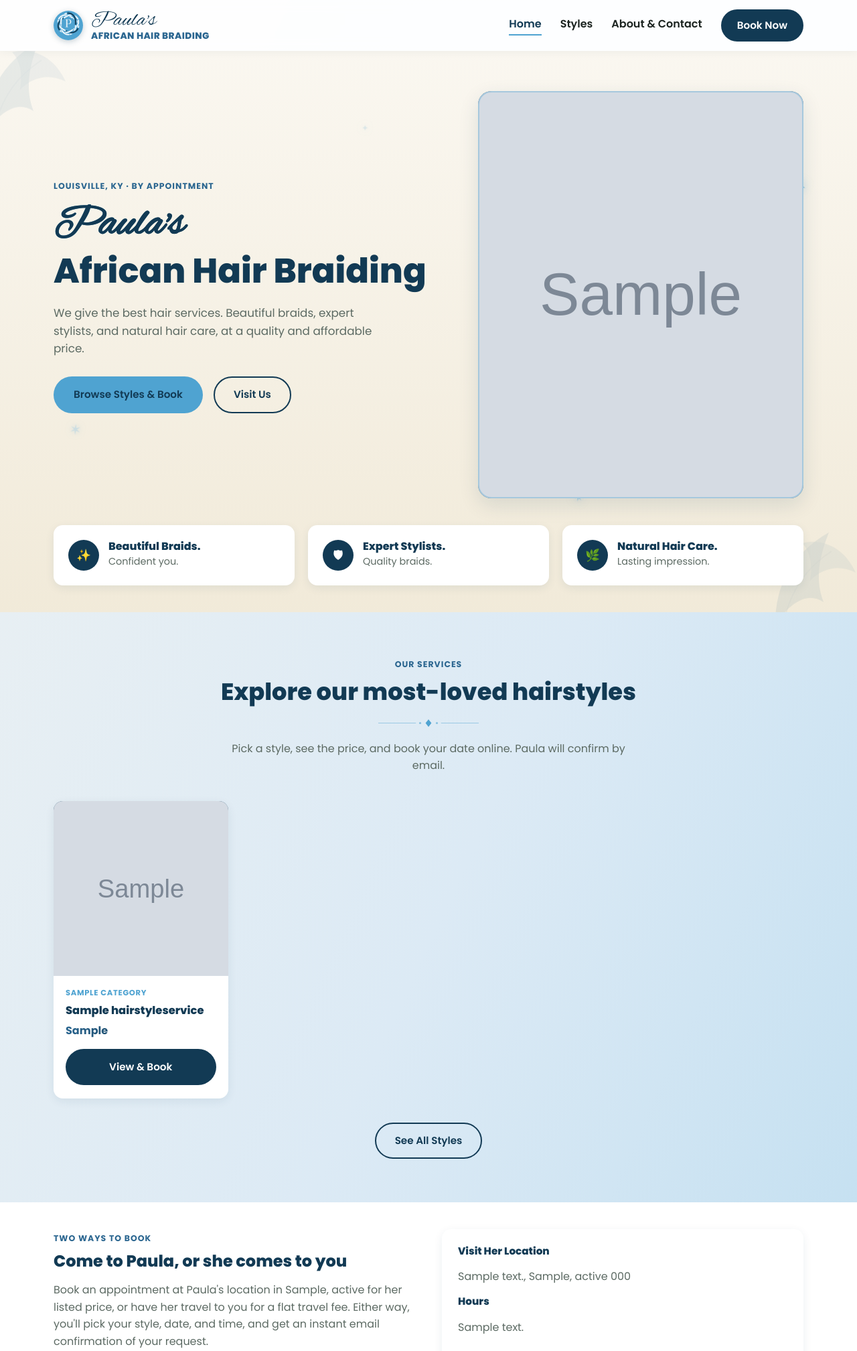
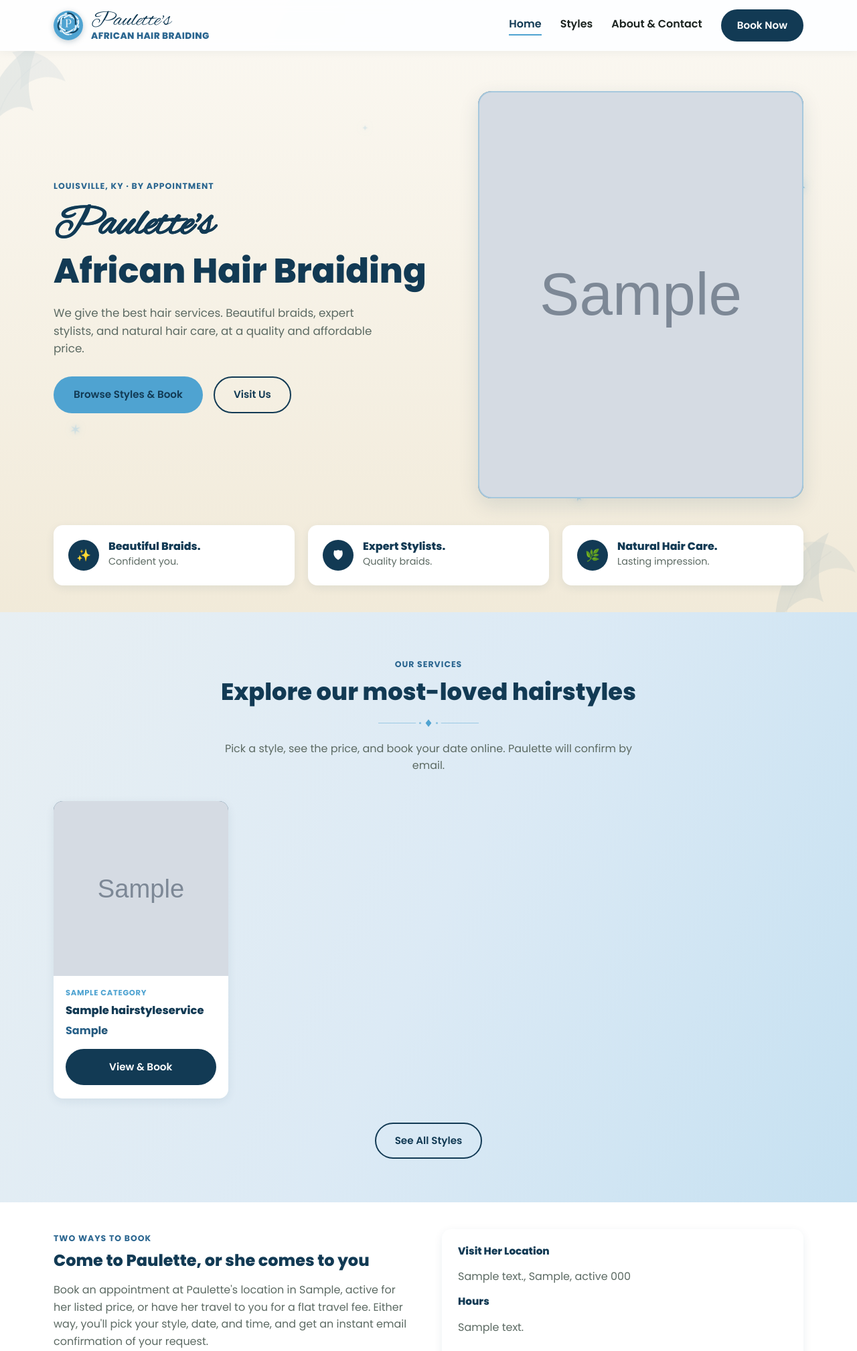
Before and after one commit to AlphaGL/paulasafriacanhairbraiding, a Django app: page / in a window 1280 px wide. Shown: the top 2017 px of the page at 67% size. Run offline with Django 5.2, Linux system fonts and the light colour scheme; tables that the repository leaves empty hold one stand-in row (values such as "Sample post"); grey boxes marked "Sample" are stand-in pictures.

Commit message:
Rename business from Paula's to Paulette's African Hair Braiding

```diff
--- a/bookings/forms.py
+++ b/bookings/forms.py
@@ -54,7 +54,7 @@ class BookingForm(forms.ModelForm):
                 WEEKDAY_NAMES[d] for d in business.days_closed_list
             )
             raise forms.ValidationError(
-                f"Paula isn't available on this day ({closed_names}). Please pick another date."
+                f"Paulette isn't available on this day ({closed_names}). Please pick another date."
             )
         return requested_date
 
@@ -65,6 +65,6 @@ class BookingForm(forms.ModelForm):
         if location_type == "mobile" and not customer_address:
             self.add_error(
                 "customer_address",
-                "Please enter your address so Paula knows where to come.",
+                "Please enter your address so Paulette knows where to come.",
             )
         return cleaned_data
--- a/bookings/management/commands/seed_initial_data.py
+++ b/bookings/management/commands/seed_initial_data.py
@@ -13,11 +13,11 @@ STARTER_CATEGORIES = [
 
 
 class Command(BaseCommand):
-    help = "Seeds business settings (Paula's info) and starter style categories."
+    help = "Seeds business settings (Paulette's info) and starter style categories."
 
     def handle(self, *args, **options):
         business = BusinessSettings.load()
-        business.business_name = "Paula's African Hair Braiding"
+        business.business_name = "Paulette's African Hair Braiding"
         business.address_line = "4203 Trio Avenue"
         business.city = "Louisville"
         business.state = "KY"
--- a/paulas_african/settings.py
+++ b/paulas_african/settings.py
@@ -193,7 +193,7 @@ if RESEND_API_KEY:
     EMAIL_BACKEND = "bookings.email_backends.ResendEmailBackend"
     # Resend's sandbox sender works with no domain setup, but can only deliver
     # to the email address on the Resend account itself — fine for now since
-    # that's Paula's own inbox; once a real domain is verified with Resend,
+    # that's Paulette's own inbox; once a real domain is verified with Resend,
     # set RESEND_FROM_EMAIL to an address on that domain to email customers too.
     DEFAULT_FROM_EMAIL = config("RESEND_FROM_EMAIL", default="onboarding@resend.dev")
 else:
--- a/static/css/site.css
+++ b/static/css/site.css
@@ -1,5 +1,5 @@
 /* ---------------------------------------------------------------
-   Paula's African Hair Braiding — public site styles
+   Paulette's African Hair Braiding — public site styles
    Palette pulled from the logo: deep navy + sky blue accent.
    Variable names (--green-*, --gold*) are kept from the original green/gold
    theme to avoid touching every reference — only the values changed.
--- a/styles/models.py
+++ b/styles/models.py
@@ -31,7 +31,7 @@ class HairstyleService(models.Model):
     salon_price = models.DecimalField(
         max_digits=7,
         decimal_places=2,
-        help_text="Price when the customer comes to Paula's location. Always used for "
+        help_text="Price when the customer comes to Paulette's location. Always used for "
         "the booking total, even if a display override below is set.",
     )
     price_display_override = models.CharField(
--- a/templates/base.html
+++ b/templates/base.html
@@ -21,7 +21,7 @@
       <a href="{% url 'core:home' %}" class="brand">
         <img src="{% static 'images/logo-emblem.png' %}" alt="" class="brand-mark">
         <span class="brand-text">
-          <span class="brand-script">Paula's</span>
+          <span class="brand-script">Paulette's</span>
           <span class="brand-bold">African Hair Braiding</span>
         </span>
       </a>
@@ -62,7 +62,7 @@
         <div class="brand footer-brand">
           <img src="{% static 'images/logo-emblem.png' %}" alt="" class="brand-mark">
           <span class="brand-text">
-            <span class="brand-script">Paula's</span>
+            <span class="brand-script">Paulette's</span>
             <span class="brand-bold">African Hair Braiding</span>
           </span>
         </div>
--- a/templates/bookings/booking_form.html
+++ b/templates/bookings/booking_form.html
@@ -8,7 +8,7 @@
     <div class="section-heading reveal" data-reveal>
       <span class="eyebrow">Booking Request</span>
       <h2>{{ hairstyle.name }}</h2>
-      <p>Fill in your details below. Paula will follow up by email to confirm your appointment.</p>
+      <p>Fill in your details below. Paulette will follow up by email to confirm your appointment.</p>
     </div>
 
     <form method="post" class="form-card reveal" data-reveal novalidate>
@@ -67,7 +67,7 @@
       <div class="form-group" id="addressGroup">
         <label for="{{ form.customer_address.id_for_label }}">Your Address</label>
         {{ form.customer_address }}
-        <p class="help-text">Needed so Paula knows where to come.</p>
+        <p class="help-text">Needed so Paulette knows where to come.</p>
         {{ form.customer_address.errors }}
       </div>
 
@@ -94,7 +94,7 @@
             <span>Pricing</span>
             <span class="amount">{{ hairstyle.price_display_override }}</span>
           </div>
-          <p class="help-text" style="margin-top:6px;">Paula will confirm your exact price when she reaches out. A flat ${{ business.travel_fee }} travel fee applies if she comes to you.</p>
+          <p class="help-text" style="margin-top:6px;">Paulette will confirm your exact price when she reaches out. A flat ${{ business.travel_fee }} travel fee applies if she comes to you.</p>
         {% else %}
           <div class="price-row">
             <span>Estimated Total</span>
--- a/templates/bookings/email/email_base.html
+++ b/templates/bookings/email/email_base.html
@@ -13,9 +13,9 @@
           <tr>
             <td align="center" style="background-color:#123a54; padding:32px 24px;">
               <a href="{{ site_url }}" style="text-decoration:none;">
-                <img src="{{ site_url }}/static/images/logo-emblem.png" width="56" height="56" alt="Paula's African Hair Braiding" style="display:block; border-radius:50%; margin:0 auto 12px; border:0;">
+                <img src="{{ site_url }}/static/images/logo-emblem.png" width="56" height="56" alt="Paulette's African Hair Braiding" style="display:block; border-radius:50%; margin:0 auto 12px; border:0;">
               </a>
-              <div style="font-family: Georgia, 'Times New Roman', serif; font-size:22px; color:#ffffff; font-weight:bold; letter-spacing:0.5px;">Paula's African Hair Braiding</div>
+              <div style="font-family: Georgia, 'Times New Roman', serif; font-size:22px; color:#ffffff; font-weight:bold; letter-spacing:0.5px;">Paulette's African Hair Braiding</div>
               <div style="font-family: Arial, sans-serif; font-size:11px; color:#4fa3d1; letter-spacing:2px; text-transform:uppercase; margin-top:6px;">Louisville, Kentucky</div>
             </td>
           </tr>
--- a/templates/core/home.html
+++ b/templates/core/home.html
@@ -14,7 +14,7 @@
   <div class="container hero-grid">
     <div class="reveal" data-reveal>
       <span class="eyebrow">Louisville, KY &middot; By appointment</span>
-      <h1><span class="hero-script shimmer-text">Paula's</span>African Hair Braiding</h1>
+      <h1><span class="hero-script shimmer-text">Paulette's</span>African Hair Braiding</h1>
       <p class="lead">We give the best hair services. Beautiful braids, expert stylists, and natural hair care, at a quality and affordable price.</p>
       <div class="hero-actions">
         <a href="{% url 'styles:list' %}" class="btn btn-gold btn-shine">Browse Styles &amp; Book</a>
@@ -58,7 +58,7 @@
       <span class="eyebrow">Our Services</span>
       <h2>Explore our most-loved hairstyles</h2>
       <div class="section-flourish" aria-hidden="true">{% include "partials/flourish.svg" %}</div>
-      <p>Pick a style, see the price, and book your date online. Paula will confirm by email.</p>
+      <p>Pick a style, see the price, and book your date online. Paulette will confirm by email.</p>
     </div>
 
     <div class="style-grid">
@@ -89,8 +89,8 @@
   <div class="container about-grid">
     <div class="reveal" data-reveal>
       <span class="eyebrow">Two Ways To Book</span>
-      <h2>Come to Paula, or she comes to you</h2>
-      <p style="color:var(--muted)">Book an appointment at Paula's location in {{ business.city }}, {{ business.state }} for her listed price, or have her travel to you for a flat travel fee. Either way, you'll pick your style, date, and time, and get an instant email confirmation of your request.</p>
+      <h2>Come to Paulette, or she comes to you</h2>
+      <p style="color:var(--muted)">Book an appointment at Paulette's location in {{ business.city }}, {{ business.state }} for her listed price, or have her travel to you for a flat travel fee. Either way, you'll pick your style, date, and time, and get an instant email confirmation of your request.</p>
       <a href="{% url 'styles:list' %}" class="btn btn-gold" style="margin-top:10px;">Book Your Appointment</a>
     </div>
     <div class="info-card reveal reveal-delay-1" data-reveal>
--- a/templates/studio/base.html
+++ b/templates/studio/base.html
@@ -4,7 +4,7 @@
 <head>
   <meta charset="UTF-8">
   <meta name="viewport" content="width=device-width, initial-scale=1.0">
-  <title>{% block title %}Studio{% endblock %} | Paula's African Hair Braiding</title>
+  <title>{% block title %}Studio{% endblock %} | Paulette's African Hair Braiding</title>
   <link rel="icon" type="image/png" href="{% static 'images/favicon-32.png' %}">
   <link rel="apple-touch-icon" href="{% static 'images/apple-touch-icon.png' %}">
   <link href="https://fonts.googleapis.com/css2?family=Alex+Brush&family=Poppins:wght@400;500;600;700;800&display=swap" rel="stylesheet">
@@ -16,14 +16,14 @@
       <span></span><span></span><span></span>
     </button>
     <img src="{% static 'images/logo-emblem.png' %}" alt="" class="studio-mobile-mark">
-    <span class="studio-mobile-title">Paula's Studio</span>
+    <span class="studio-mobile-title">Paulette's Studio</span>
   </div>
   <div class="studio-sidebar-backdrop" id="studioSidebarBackdrop"></div>
 
   <div class="studio-layout">
     <aside class="studio-sidebar" id="studioSidebar">
       <img src="{% static 'images/logo-emblem.png' %}" alt="" class="studio-brand-mark">
-      <span class="studio-brand">Paula's</span>
+      <span class="studio-brand">Paulette's</span>
       <span class="studio-brand-sub">Studio Dashboard</span>
       <nav class="studio-nav">
         <a href="{% url 'studio:dashboard' %}" class="{% if request.resolver_match.url_name == 'dashboard' %}active{% endif %}">Dashboard</a>
--- a/templates/studio/business_settings.html
+++ b/templates/studio/business_settings.html
@@ -56,7 +56,7 @@
     <div class="form-group">
       <label for="{{ form.travel_fee.id_for_label }}">Flat Travel Fee ($)</label>
       {{ form.travel_fee }}
-      <p class="help-text">Added automatically when a customer books "Paula comes to me".</p>
+      <p class="help-text">Added automatically when a customer books "Paulette comes to me".</p>
       {{ form.travel_fee.errors }}
     </div>
 
--- a/templates/studio/login.html
+++ b/templates/studio/login.html
@@ -4,7 +4,7 @@
 <head>
   <meta charset="UTF-8">
   <meta name="viewport" content="width=device-width, initial-scale=1.0">
-  <title>Studio Login | Paula's African Hair Braiding</title>
+  <title>Studio Login | Paulette's African Hair Braiding</title>
   <link rel="icon" type="image/png" href="{% static 'images/favicon-32.png' %}">
   <link rel="apple-touch-icon" href="{% static 'images/apple-touch-icon.png' %}">
   <link href="https://fonts.googleapis.com/css2?family=Alex+Brush&family=Poppins:wght@400;500;600;700;800&display=swap" rel="stylesheet">
@@ -17,7 +17,7 @@
     <span class="login-sparkle ls-3">&#10022;</span>
     <div class="login-card">
       <img src="{% static 'images/logo-emblem.png' %}" alt="" class="login-brand-mark">
-      <span class="studio-brand shimmer-text">Paula's</span>
+      <span class="studio-brand shimmer-text">Paulette's</span>
       <span class="studio-brand-sub">Studio Login</span>
       <form method="post" style="margin-top:24px; text-align:left;">
         {% csrf_token %}
--- a/templates/studio/style_form.html
+++ b/templates/studio/style_form.html
@@ -36,7 +36,7 @@
 
     <div class="form-row">
       <div class="form-group">
-        <label for="{{ form.salon_price.id_for_label }}">Price at Paula's Location ($)</label>
+        <label for="{{ form.salon_price.id_for_label }}">Price at Paulette's Location ($)</label>
         {{ form.salon_price }}
         <p class="help-text">Always used for the booking total, even if a display override is set below.</p>
         {{ form.salon_price.errors }}
--- a/templates/styles/style_detail.html
+++ b/templates/styles/style_detail.html
@@ -39,16 +39,16 @@
             <span class="amount">{{ hairstyle.price_display_override }}</span>
           </div>
           <div class="price-row">
-            <span>Paula comes to you</span>
+            <span>Paulette comes to you</span>
             <span class="amount">+${{ business.travel_fee }} travel</span>
           </div>
         {% else %}
           <div class="price-row">
-            <span>At Paula's location</span>
+            <span>At Paulette's location</span>
             <span class="amount">${{ hairstyle.salon_price }}</span>
           </div>
           <div class="price-row">
-            <span>Paula comes to you (+${{ business.travel_fee }} travel)</span>
+            <span>Paulette comes to you (+${{ business.travel_fee }} travel)</span>
             <span class="amount">${{ mobile_price }}</span>
           </div>
         {% endif %}
--- a/templates/styles/style_list.html
+++ b/templates/styles/style_list.html
@@ -9,7 +9,7 @@
       <span class="eyebrow">Our Services</span>
       <h2>Choose your hairstyle</h2>
       <div class="section-flourish" aria-hidden="true">{% include "partials/flourish.svg" %}</div>
-      <p>Every style shows both prices: at Paula's location, and if she travels to you.</p>
+      <p>Every style shows both prices: at Paulette's location, and if she travels to you.</p>
     </div>
 
     <div class="category-filter reveal" data-reveal>
```
Also changed, not shown: bookings/models.py (+6 -6 lines), README.md, bookings/migrations/0002_alter_booking_location_type_and_more.py (added), styles/migrations/0004_alter_hairstyleservice_salon_price.py (added).
